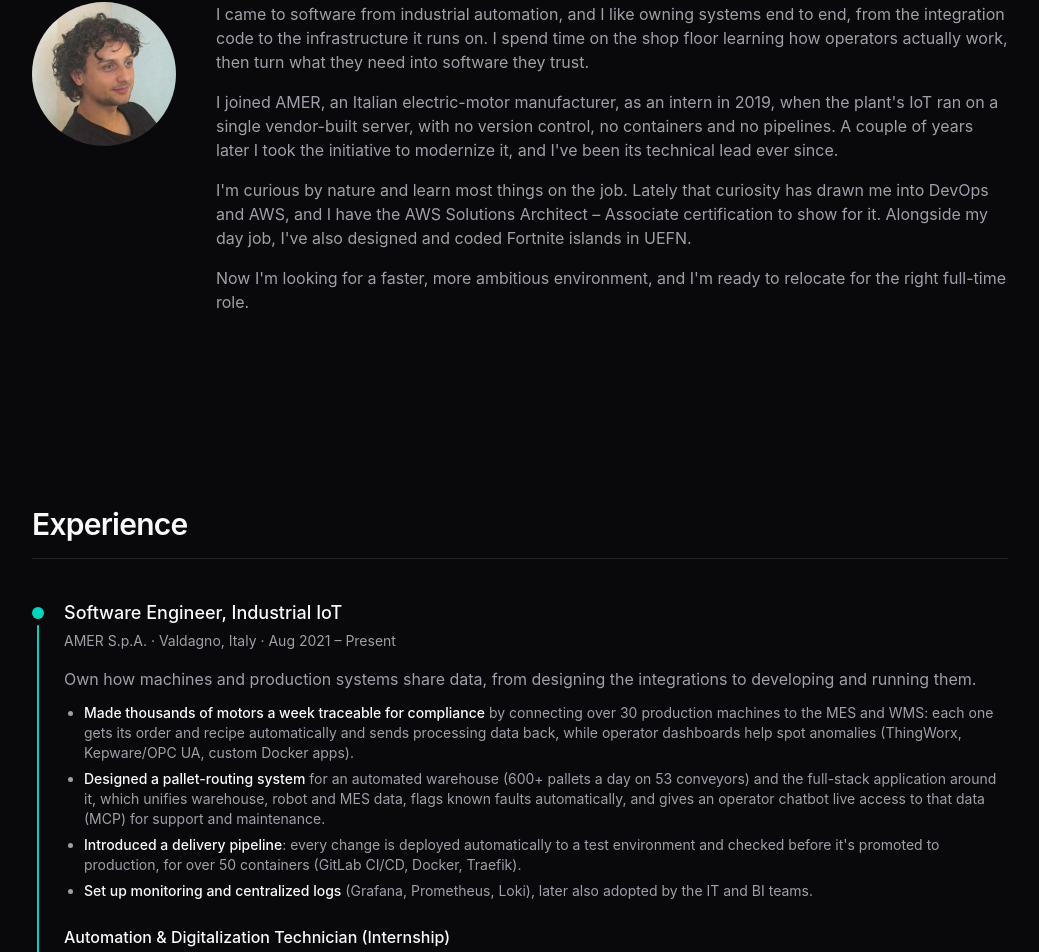
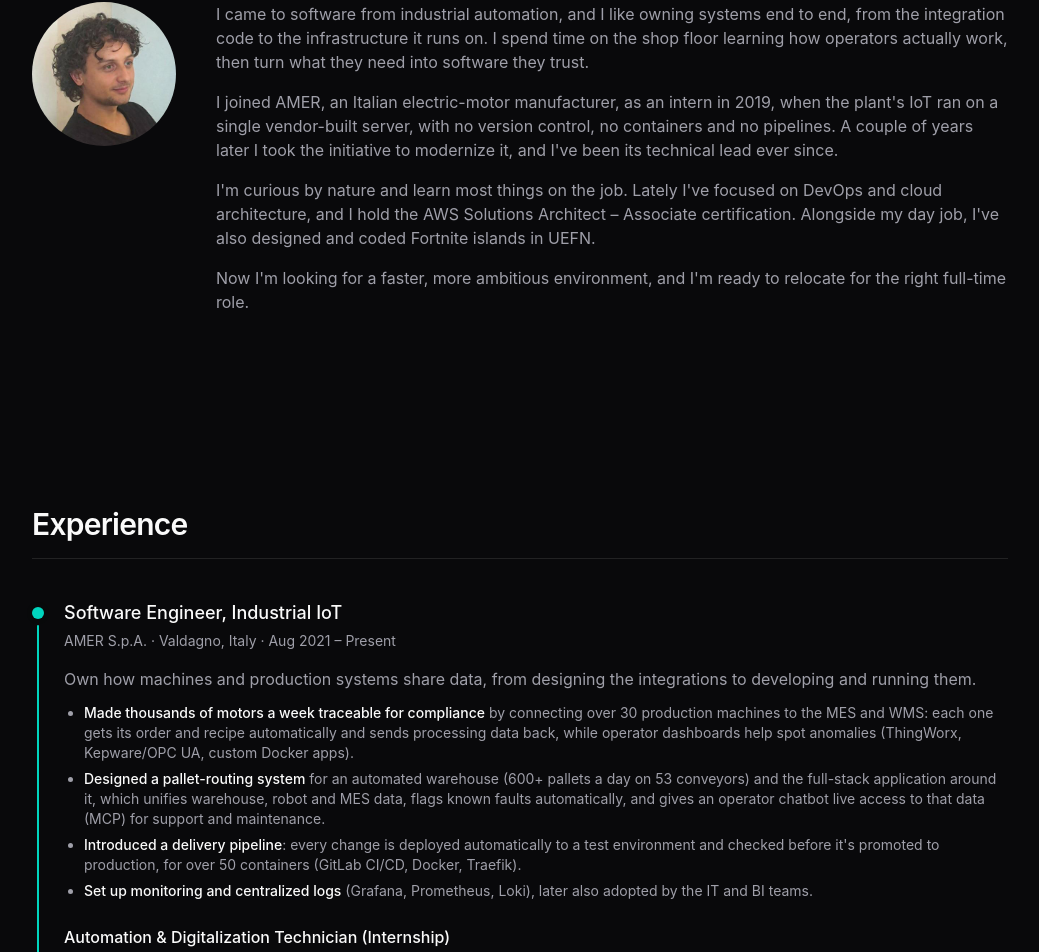
Before and after one commit to dzerk11/portfolio, a Vue app: page / in a window 1280 px wide. Shown: the part 987-1939 px from the top of the page, without its empty margins (120-1159 px from the left). Built offline with nearby package versions, Linux system fonts and the light colour scheme.

Commit message:
fix: simplify AWS certification sentence in About

```diff
--- a/src/components/sections/AboutSection.vue
+++ b/src/components/sections/AboutSection.vue
@@ -33,11 +33,10 @@ import { asset } from '@/lib/utils'
             technical lead ever since.
           </p>
           <p>
-            I'm curious by nature and learn most things on the job. Lately that
-            curiosity has drawn me into DevOps and AWS, and I have the AWS
-            Solutions Architect – Associate certification to show for it.
-            Alongside my day job, I've also designed and coded Fortnite islands
-            in UEFN.
+            I'm curious by nature and learn most things on the job. Lately I've
+            focused on DevOps and cloud architecture, and I hold the AWS
+            Solutions Architect – Associate certification. Alongside my day job,
+            I've also designed and coded Fortnite islands in UEFN.
           </p>
           <p>
             Now I'm looking for a faster, more ambitious environment, and I'm
```
